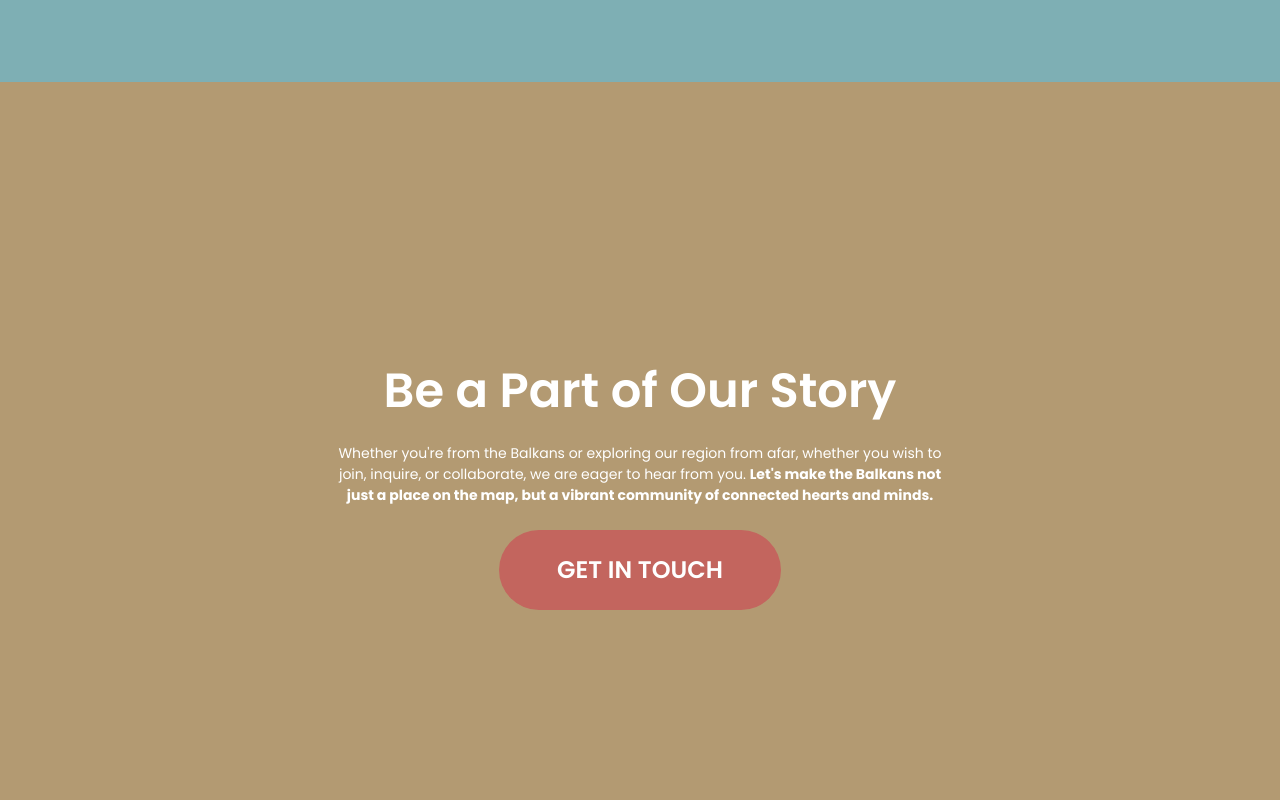
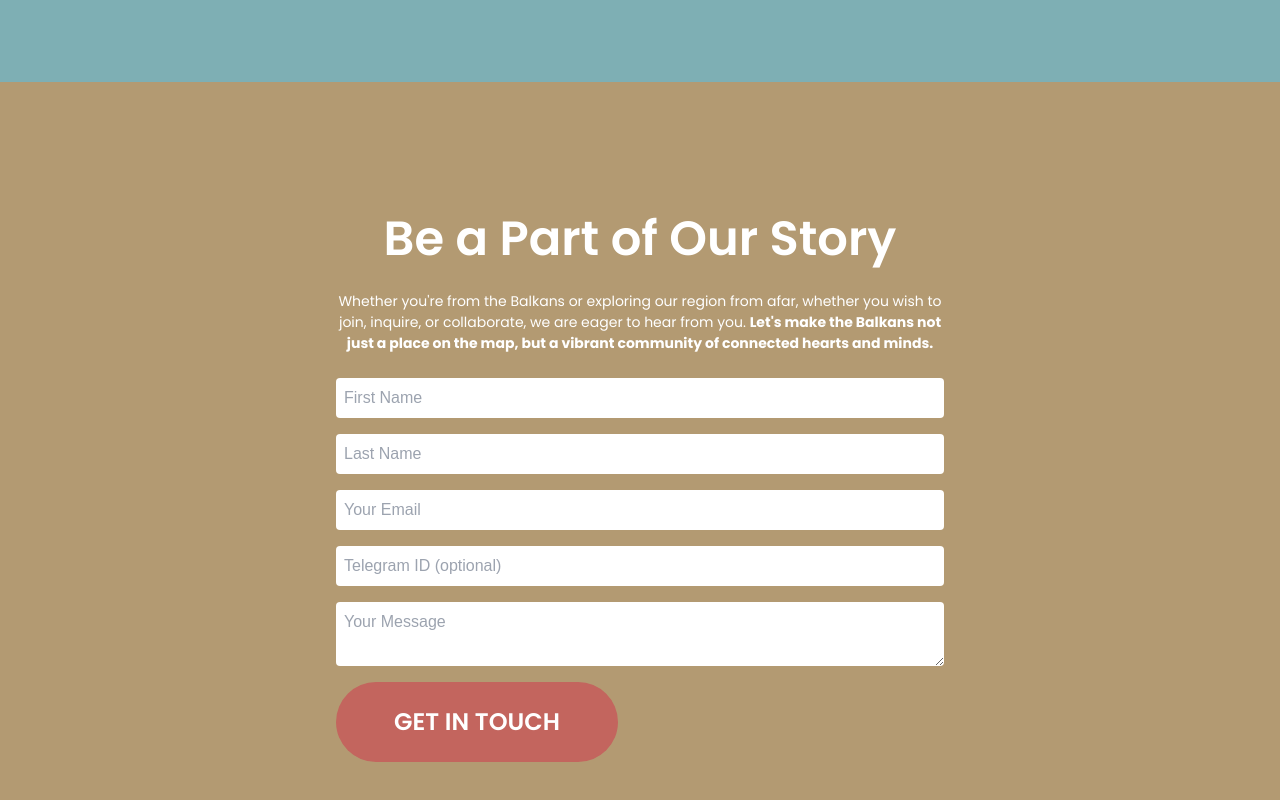
Before and after one commit to sushil-12/landing-page, a Next.js app: page / in a window 1280 px wide. Shown: the part 2318-3118 px from the top of the page. Built offline with nearby package versions, Linux system fonts and the light colour scheme.

Commit message:
send email functions

```diff
--- a/package.json
+++ b/package.json
@@ -11,8 +11,10 @@
   "dependencies": {
     "animejs": "^3.2.2",
     "aos": "^2.3.4",
+    "googleapis": "^144.0.0",
     "jquery": "^3.7.1",
     "next": "15.0.1",
+    "nodemailer": "^6.9.16",
     "pagepiling.js": "^1.5.6",
     "react": "19.0.0-rc-69d4b800-20241021",
     "react-dom": "19.0.0-rc-69d4b800-20241021",
--- /dev/null
+++ b/src/app/api/contact/route.js
@@ -0,0 +1,26 @@
+import sendMail from "@/utils/sendMail";
+
+export async function POST(request) {
+    const { firstName, lastName, email, telegramId, message } = await request.json();
+
+    // Validate required fields
+    if (!firstName || !lastName || !email || !message) {
+        return new Response(JSON.stringify({ error: 'All fields are required except Telegram ID.' }), { status: 400 });
+    }
+
+    const mailOptions = {
+        from: `"${firstName} ${lastName}" <${email}>`,
+        to: "he0803testing@gmail.com",
+        subject: `New message from ${firstName} ${lastName}`,
+        text: `You have a new message from ${firstName} ${lastName} (${email}${telegramId ? ` - Telegram ID: ${telegramId}` : ''}):\n\n${message}`,
+        html: `<p>You have a new message from <strong>${firstName} ${lastName}</strong> (${email}${telegramId ? ` - Telegram ID: ${telegramId}` : ''}):</p><p>${message}</p>`,
+    };
+
+    try {
+        await sendMail(mailOptions);
+        return new Response(JSON.stringify({ message: 'Email sent successfully.' }), { status: 200 });
+    } catch (error) {
+        console.error('Error sending email:', error);
+        return new Response(JSON.stringify({ error: 'Failed to send email.' }), { status: 500 });
+    }
+}
--- a/src/app/components/ContactForm.jsx
+++ b/src/app/components/ContactForm.jsx
@@ -1,11 +1,76 @@
-import React from 'react';
+import React, { useState } from 'react';
 
 const ContactForm = () => {
+    const [formData, setFormData] = useState({
+        firstName: '',
+        lastName: '',
+        email: '',
+        telegramId: '',
+        message: '',
+    });
+
+    const [errors, setErrors] = useState({});
+    const [successMessage, setSuccessMessage] = useState('');
+    const [errorMessage, setErrorMessage] = useState('');
+
+    const handleChange = (e) => {
+        const { name, value } = e.target;
+        setFormData({
+            ...formData,
+            [name]: value,
+        });
+
+        // Validate on change
+        validate({ ...formData, [name]: value });
+    };
+
+    const validate = (data) => {
+        const newErrors = {};
+        if (!data.firstName) newErrors.firstName = 'First name is required';
+        if (!data.lastName) newErrors.lastName = 'Last name is required';
+        if (!data.email) {
+            newErrors.email = 'Email is required';
+        } else if (!/^[A-Z0-9._%+-]+@[A-Z0-9.-]+\.[A-Z]{2,4}$/i.test(data.email)) {
+            newErrors.email = 'Invalid email address';
+        }
+        if (!data.message) newErrors.message = 'Message is required';
+        setErrors(newErrors);
+    };
+
+    const handleSubmit = async (e) => {
+        e.preventDefault();
+        setSuccessMessage('');
+        setErrorMessage('');
+
+        // Final validation before submission
+        validate(formData);
+        console.log(errors);
+        if (Object.keys(errors).length > 0) return; // Stop if errors exist
+
+        try {
+            const response = await fetch('/api/contact', {
+                method: 'POST',
+                headers: {
+                    'Content-Type': 'application/json',
+                },
+                body: JSON.stringify(formData),
+            });
+
+            if (response.ok) {
+                setSuccessMessage('Message sent successfully!');
+                setFormData({ firstName: '', lastName: '', email: '', telegramId: '', message: '' }); // Clear form
+            } else {
+                setErrorMessage('Failed to send message.');
+            }
+        } catch (error) {
+            console.error('Error:', error);
+            setErrorMessage('An error occurred. Please try again later.');
+        }
+    };
+
     return (
-        <>
-            <div className="flex  w-full flex-col justify-center place-content-center items-center overflow-x-hidden">
-                {/* Content */}
-                <div className="text-center  z-10 max-w-4xl px-4 md:px-8 lg:px-36">
+        <div className="flex w-full flex-col justify-center place-content-center items-center overflow-x-hidden">
+            <div className="text-center z-10 max-w-4xl px-4 md:px-8 lg:px-36">
                 <h2 className="text-white text-[38px] lg:text-[48px] font-semibold poppins-semibold mb-4">
                     Be a Part of Our Story
                 </h2>
@@ -19,16 +84,64 @@ const ContactForm = () => {
                     </span>
                 </p>
 
-                    {/* Button */}
-                    <button className="custom-button  min-w-[282px]">
+                {/* Contact Form */}
+                <form onSubmit={handleSubmit} className="flex flex-col gap-4">
+                    <input
+                        type="text"
+                        name="firstName"
+                        placeholder="First Name"
+                        value={formData.firstName}
+                        onChange={handleChange}
+                        className="p-2 rounded"
+                    />
+                    {errors.firstName && <p className="text-danger text-left m-0">{errors.firstName}</p>}
+
+                    <input
+                        type="text"
+                        name="lastName"
+                        placeholder="Last Name"
+                        value={formData.lastName}
+                        onChange={handleChange}
+                        className="p-2 rounded"
+                    />
+                    {errors.lastName && <p className="text-danger text-left m-0">{errors.lastName}</p>}
+
+                    <input
+                        type="email"
+                        name="email"
+                        placeholder="Your Email"
+                        value={formData.email}
+                        onChange={handleChange}
+                        className="p-2 rounded"
+                    />
+                    {errors.email && <p className="text-danger text-left m-0">{errors.email}</p>}
+
+                    <input
+                        type="text"
+                        name="telegramId"
+                        placeholder="Telegram ID (optional)"
+                        value={formData.telegramId}
+                        onChange={handleChange}
+                        className="p-2 rounded"
+                    />
+
+                    <textarea
+                        name="message"
+                        placeholder="Your Message"
+                        value={formData.message}
+                        onChange={handleChange}
+                        className="p-2 rounded"
+                    />
+                    {errors.message && <p className="text-danger text-left m-0">{errors.message}</p>}
+
+                    <button type="submit" className="custom-button min-w-[282px]">
                         GET IN TOUCH
                     </button>
+                    {successMessage && <p className="text-primary">{successMessage}</p>}
+                    {errorMessage && <p className="text-danger text-left m-0">{errorMessage}</p>}
+                </form>
             </div>
-
         </div>
-            {/* Cookie Banner should be at the bottom */}
-
-        </>
     );
 };
 
--- a/src/app/components/CookieBanner.jsx
+++ b/src/app/components/CookieBanner.jsx
@@ -7,8 +7,8 @@ const CookieBanner = () => {
     useEffect(() => {
         // Check if the 'acceptedCookies' cookie is set
         const acceptedCookies = document.cookie.split('; ').find(row => row.startsWith('acceptedCookies='));
-        if (!acceptedCookies) {
-            setIsVisible(true);
+        if (acceptedCookies) {
+            setIsVisible(false);
         }
     }, []);
 
--- /dev/null
+++ b/src/utils/sendMail.js
@@ -0,0 +1,92 @@
+const { google } = require('googleapis');
+const nodemailer = require('nodemailer');
+const MailComposer = require('nodemailer/lib/mail-composer');
+
+// Constants
+const ADMIN_EMAIL = 'uno@hegroup.com';
+const APP_NAME = 'balkan';
+const FROM_NAME = `"${APP_NAME}" <${ADMIN_EMAIL}>`;
+
+// Configure nodemailer transport
+const mailTransport = nodemailer.createTransport({
+    streamTransport: true,
+    newline: 'unix',
+    buffer: true
+});
+
+// Function to send the MIME message using Gmail API
+async function sendMimeMessage(mimeMessage) {
+    const jwtClient = new google.auth.JWT({
+        email: process.env.CLIENT_EMAIL,
+        key: process.env.PRIVATE_KEY.replace(/\\n/g, '\n'), // Replace escaped newlines
+        scopes: ['https://www.googleapis.com/auth/gmail.send'],
+        subject: ADMIN_EMAIL
+    });
+    console.log(jwtClient, "JWT")
+
+    try {
+        // Authorize the JWT client and get a token to make API calls
+        await jwtClient.authorize();
+
+        const gmail = google.gmail({ version: 'v1', auth: jwtClient });
+
+        // Send the email using the Gmail API
+        const response = await gmail.users.messages.send({
+            userId: 'me',
+            requestBody: { raw: mimeMessage }
+        });
+
+    } catch (error) {
+        if (error.response && error.response.data) {
+            console.error('Error details:', error.response.data);
+        }
+        throw error;
+    }
+}
+
+// Function to create a MIME message using Nodemailer's MailComposer
+const createMail = async (options) => {
+    return new Promise((resolve, reject) => {
+        const mailComposer = new MailComposer(options);
+
+        // Generate the email message
+        mailComposer.compile().build(async (err, message) => {
+            if (err) {
+                reject(err);
+                return;
+            }
+
+            try {
+                // Convert the message to a string
+                const messageString = message.toString();
+
+                // Encode the message string in Base64
+                const rawMessage = Buffer.from(messageString).toString('base64');
+
+                resolve(rawMessage);
+            } catch (error) {
+                reject(error);
+            }
+        });
+    });
+};
+
+// Function to send an email
+const sendMail = async (options) => {
+    try {
+        console.log('message', options)
+        // Create the MIME message using Nodemailer's MailComposer
+        const rawMessage = await createMail(options);
+
+        // Send the MIME message via Gmail API
+        await sendMimeMessage(rawMessage);
+
+        console.log('Email sent successfully.');
+        return 'Email sent successfully.';
+    } catch (error) {
+        console.error('Error sending email:', error);
+        throw new Error('Error sending email.');
+    }
+};
+
+module.exports = sendMail;
```
Also changed, not shown: 1 other file (tests, documents, lock files or other folders). Lines whose indentation alone changed are shown as unchanged.
